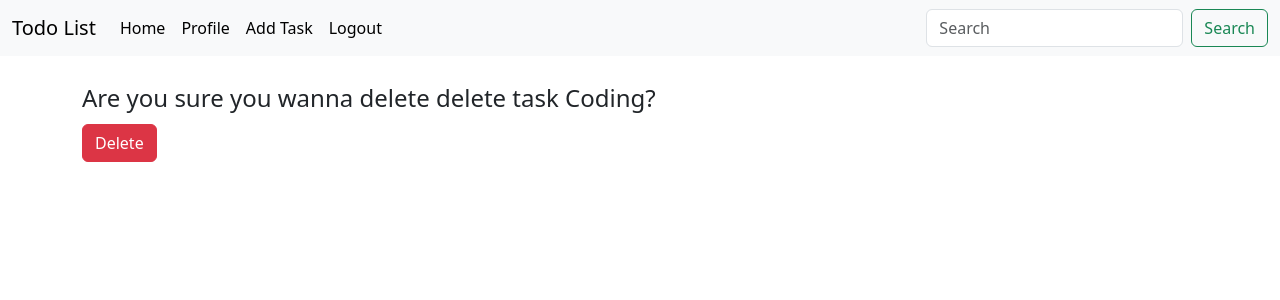
After one commit to ashifthekkupuram/todo-list, a Django app: page /task-delete/1 in a window 1280 px wide. The commit adds this page. Shown: the top 300 px of the page. Run offline with Django 4.2, Linux system fonts and the light colour scheme; a user stored in the database is signed in; data comes from the database, SQL or seed files in the repository; both versions use the stored data as it was after the commit; some libraries are stand-ins or nearby versions.

Commit message:
made task delete form and fixed task detail and form title

```diff
--- a/base/templates/base/home.html
+++ b/base/templates/base/home.html
@@ -19,7 +19,7 @@
         <td>
             <a href="{% url 'task' task.id %}" class="btn btn-primary">View</a>
             <a href="{% url 'task-update' task.id %}" class="btn btn-secondary">Edit</a>
-            <a href="" class="btn btn-danger">Delete</a>
+            <a href="{% url 'task-delete' task.id %}" class="btn btn-danger">Delete</a>
         </td>
       </tr>
       {% else %}
@@ -29,7 +29,7 @@
         <td>
             <a href="{% url 'task' task.id %}" class="btn btn-primary">View</a>
             <a href="{% url 'task-update' task.id %}" class="btn btn-secondary">Edit</a>
-            <a href="" class="btn btn-danger">Delete</a>
+            <a href="{% url 'task-delete' task.id %}" class="btn btn-danger">Delete</a>
         </td>
       </tr>
       {% endif %}
--- /dev/null
+++ b/base/templates/base/task_confirm_delete.html
@@ -0,0 +1,10 @@
+{% extends 'index.html' %}
+{% load crispy_forms_tags %}
+{% block title %}Delete Task - {{task.title}}{% endblock title %}
+{% block content %}
+<form method="POST">
+    {% csrf_token %}
+    <legend>Are you sure you wanna delete delete task {{task.title}}?</legend>
+    <button type="submit" class="btn btn-danger">Delete</button>
+</form>
+{% endblock content %}
--- a/base/templates/base/task_detail.html
+++ b/base/templates/base/task_detail.html
@@ -1,5 +1,5 @@
 {% extends 'index.html' %}
-{% block title %}Task - {% endblock title %}
+{% block title %}Task - {{ task.title }}{% endblock title %}
 {% block content %}
     <h1><strong>{{ task.title }}</strong></h1>
     {% if task.discription %}
--- a/base/templates/base/task_form.html
+++ b/base/templates/base/task_form.html
@@ -1,6 +1,6 @@
 {% extends 'index.html' %}
 {% load crispy_forms_tags %}
-{% block title %}Create Task{% endblock title %}
+{% block title %}{% if task %}Update Task - {{ task.title }}{% else %}Create Task{% endif %}{% endblock title %}
 {% block content %}
 <form method="POST">
     {% csrf_token %}
--- a/base/urls.py
+++ b/base/urls.py
@@ -1,9 +1,10 @@
 from django.urls import path
-from .views import HomeView,TaskView,TaskCreate,TaskUpdate
+from .views import HomeView,TaskView,TaskCreate,TaskUpdate,TaskDelete
 
 urlpatterns = [
     path('',HomeView.as_view(),name='home'),
     path('task/<int:pk>/',TaskView.as_view(),name='task'),
     path('task-create/',TaskCreate.as_view(),name='task-create'),
     path('task-update/<int:pk>',TaskUpdate.as_view(),name='task-update'),
+    path('task-delete/<int:pk>',TaskDelete.as_view(),name='task-delete'),
 ]
--- a/base/views.py
+++ b/base/views.py
@@ -1,7 +1,7 @@
 from django.urls import reverse_lazy,reverse
 from django.shortcuts import render
 
-from django.views.generic import ListView,DetailView, CreateView,UpdateView
+from django.views.generic import ListView,DetailView, CreateView,UpdateView,DeleteView
 from django.contrib.auth.mixins import LoginRequiredMixin, UserPassesTestMixin
 from .models import Task
 
@@ -60,3 +60,16 @@ class TaskUpdate(LoginRequiredMixin, UserPassesTestMixin, UpdateView):
 
     def get_success_url(self):
         return reverse('task', kwargs={'pk':self.get_object().id})
+
+
+class TaskDelete(LoginRequiredMixin, UserPassesTestMixin, DeleteView):
+    model = Task
+    context_object_name = 'task'
+    success_url = reverse_lazy('home')
+
+    def test_func(self):
+        task = self.get_object()
+        if task.author == self.request.user:
+            return True
+        else:
+            return False
```
Also changed, not shown: db.sqlite3.
